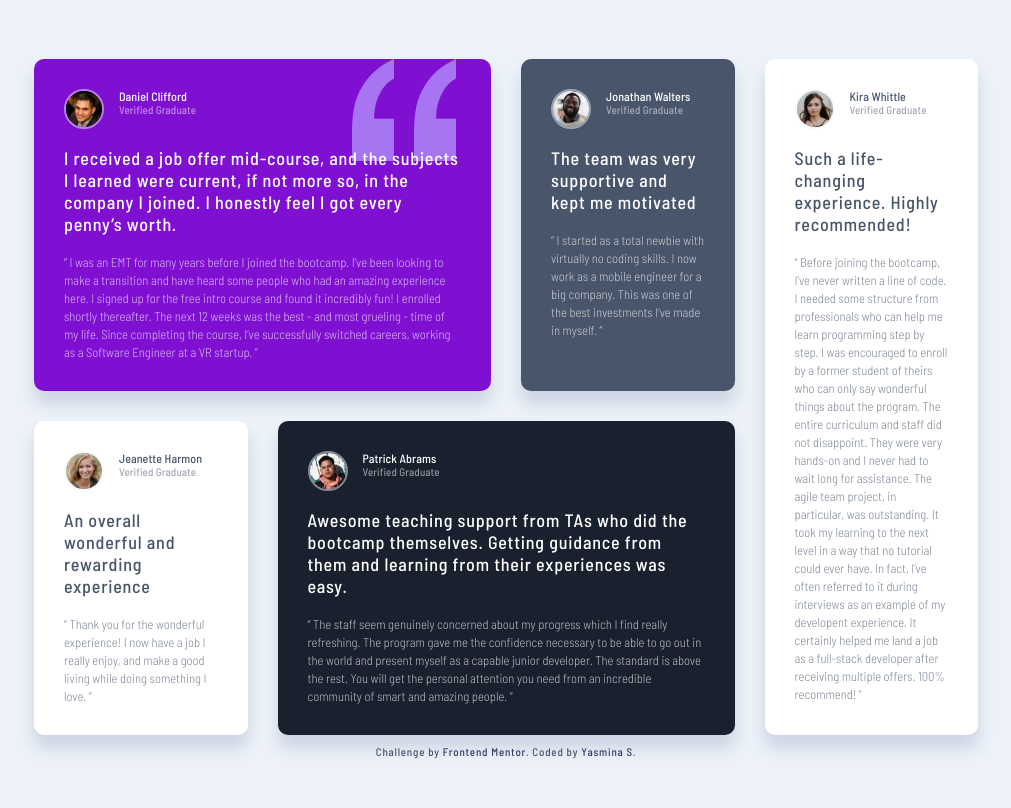
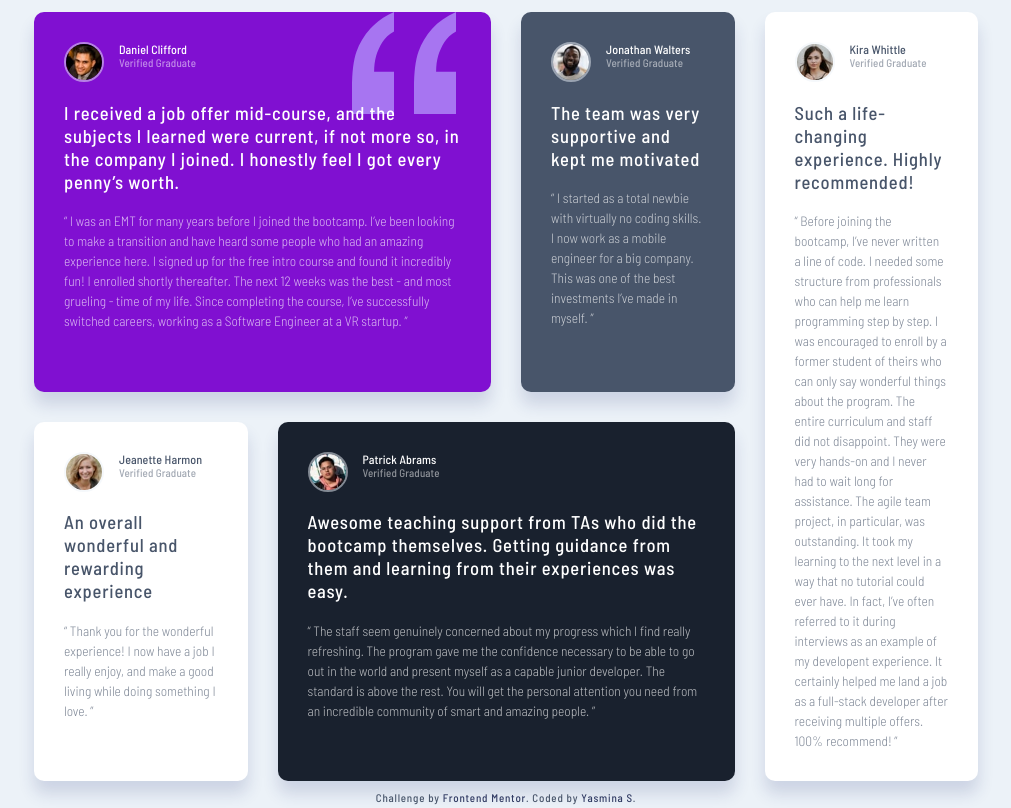
Before and after one commit to yvsminvs/TestimonialGrid, a plain HTML site: page index.html in a window 1280 px wide. Shown: the whole page, without its empty margins (134-1145 px from the left). Drawn offline with Linux system fonts and the light colour scheme.

Commit message:
Update style.css

```diff
--- a/style.css
+++ b/style.css
@@ -164,6 +164,12 @@ img{
     .container5{
         grid-area: 1 / 4 / 3 / 5;
     }
-
+    .card p{
+        font-size:13.5px;
+        line-height: 20px;
+    }
+    .card h3{
+        font-size:18.5px;
+    }
 
 }
```
